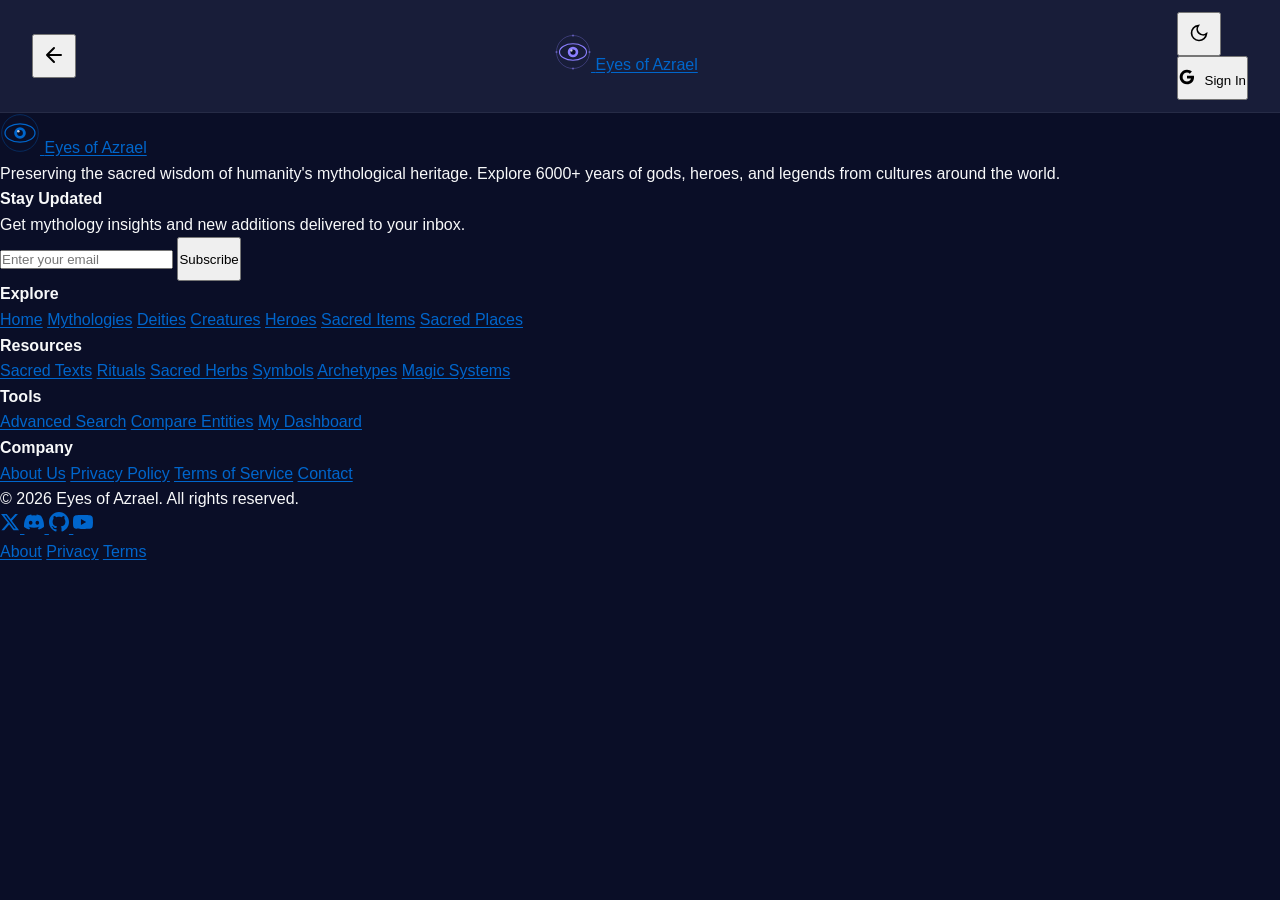
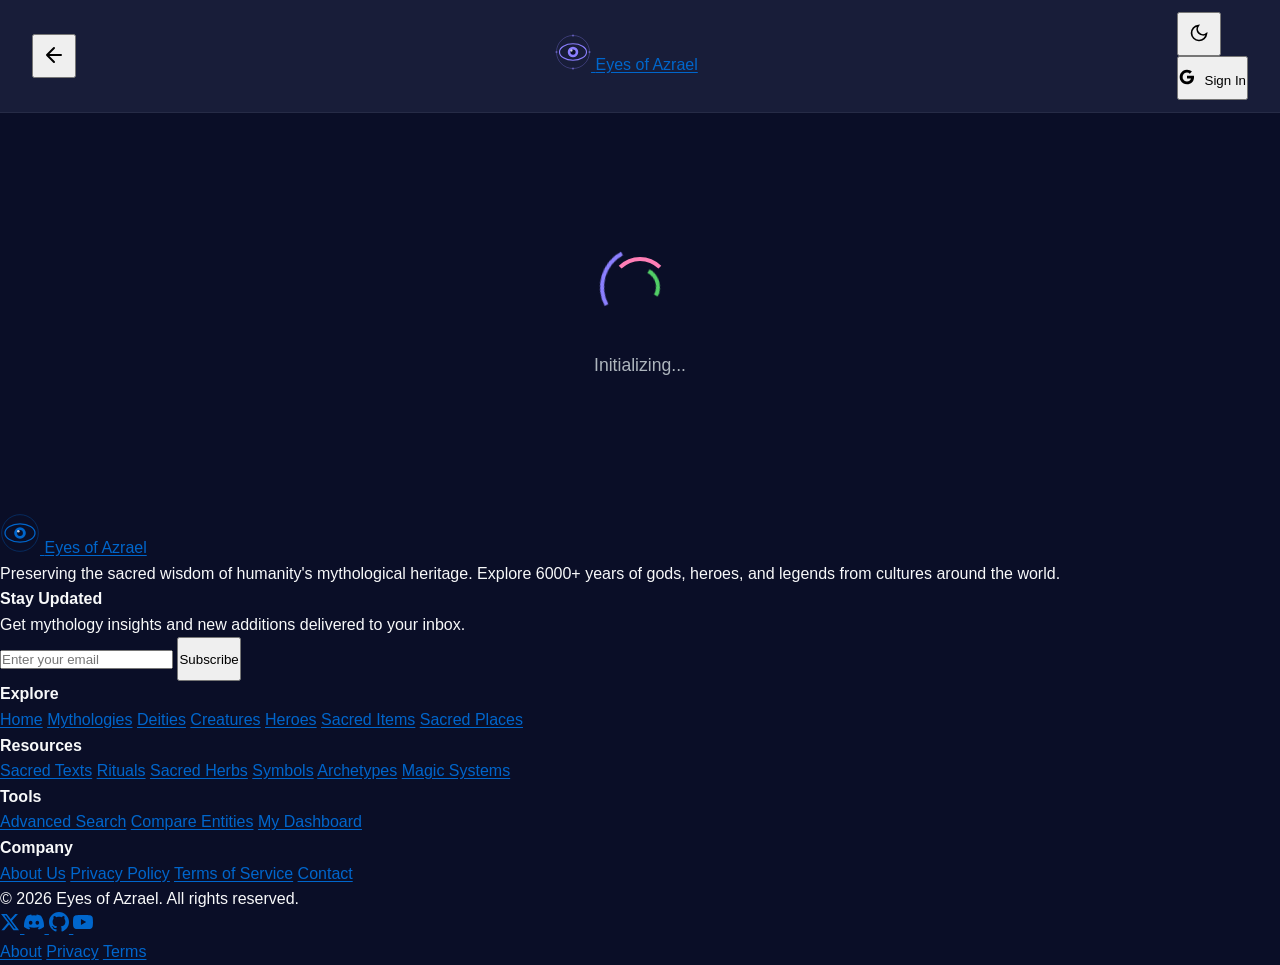

fix: CRITICAL - accessibility.css [aria-live] rule was hiding #main-content

--- a/css/accessibility.css
+++ b/css/accessibility.css
@@ -149,9 +149,10 @@ button:disabled,
     -webkit-tap-highlight-color: rgba(147, 112, 219, 0.3);
 }
 
-/* Live region announcements */
-[aria-live="polite"],
-[aria-live="assertive"] {
+/* Live region announcements - ONLY for dedicated announcement containers */
+/* Exclude structural elements (main, section, div with IDs) that use aria-live for dynamic updates */
+[aria-live="polite"]:not(main):not(section):not(#main-content):not(.view-container),
+[aria-live="assertive"]:not(main):not(section):not(#main-content):not(.view-container) {
     position: absolute;
     left: -10000px;
     width: 1px;
